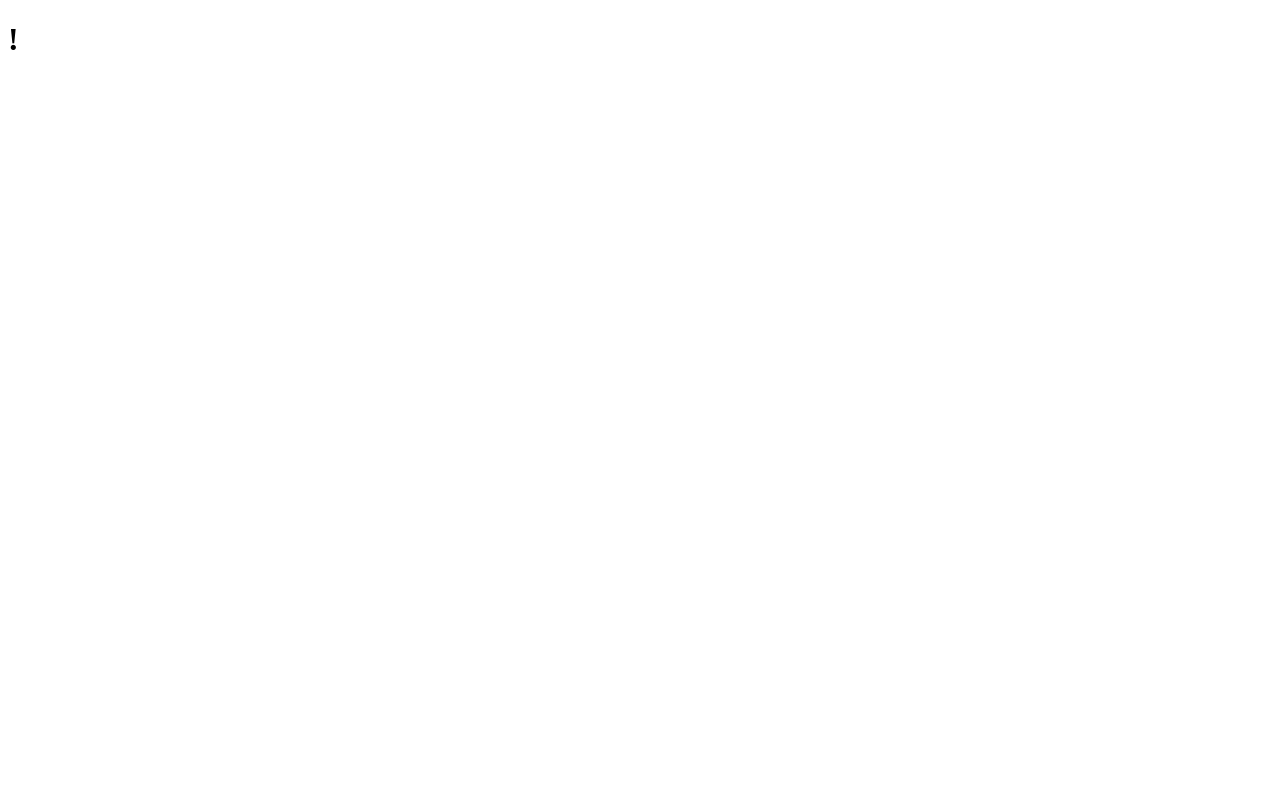
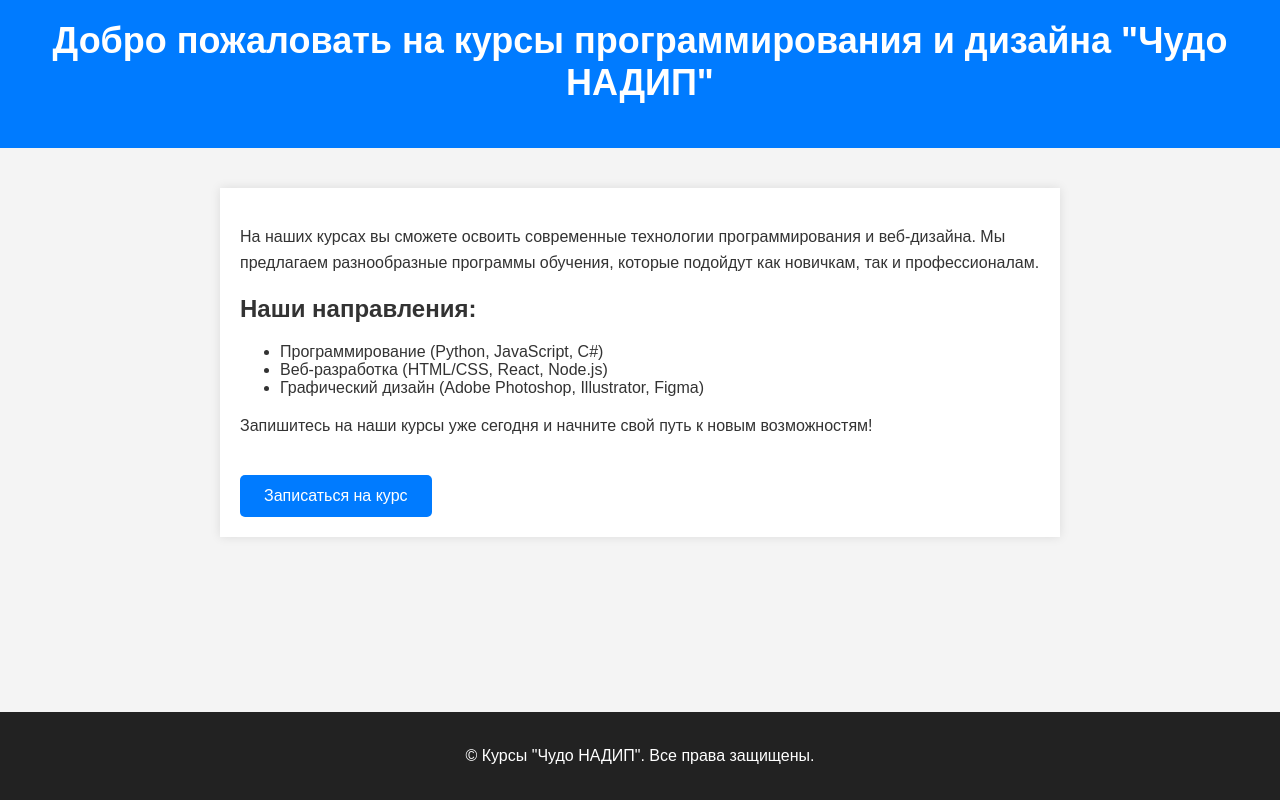
Before and after one commit to mikameww/control, a plain HTML site: page index.html in a window 1280 px wide. Drawn offline with Linux system fonts and the light colour scheme.

Commit message:
Update index.html

```diff
--- a/index.html
+++ b/index.html
@@ -1,18 +1,33 @@
 <!DOCTYPE html>
 <html lang="ru">
-  <head>
-    <meta charset="utf-8">
-    <meta http-equiv="X-UA-Compatible" content="IE=edge,chrome=1">
-    <meta name="author" content="mrmrs">
-    <meta name="description" content="Common HTML patterns">
-    <meta name="viewport" content="width=device-width, initial-scale=1">
-	   <link rel="javascript" href="index.js">
-     <link rel="stylesheet" href="style.css">
-	<link rel="icon" href="icon.png" type="image/x-icon">
+<head>
+    <meta charset="UTF-8">
+    <meta name="viewport" content="width=device-width, initial-scale=1.0">
+    <title>Курсы программирования и дизайна "Чудо НАДИП"</title>
+    <style> body { font-family: Arial, sans-serif; background-color: #f4f4f4; margin: 0; padding: 0; color: #333; } .header { background-color: #007bff; color: white; text-align: center; padding: 20px; } .content { max-width: 800px; margin: 40px auto; padding: 20px; background-color: white; box-shadow: 0 0 10px rgba(0, 0, 0, 0.1); } h1 { font-size: 36px; margin-top: 0; } p { line-height: 1.6; } .button { display: inline-block; background-color: #007bff; color: white; padding: 12px 24px; border-radius: 5px; text-decoration: none; margin-top: 20px; } .footer { background-color: #222; color: white; text-align: center; padding: 15px 0; position: fixed; bottom: 0; width: 100%; } </style>
+</head>
+<body>
+    <div class="header">
+        <h1>Добро пожаловать на курсы программирования и дизайна "Чудо НАДИП"</h1>
+    </div>
 
+    <div class="content">
+        <p>На наших курсах вы сможете освоить современные технологии программирования и веб-дизайна. Мы предлагаем разнообразные программы обучения, которые подойдут как новичкам, так и профессионалам.</p>
 
-  </head>
-  <body>
-    <h1>!</h1>
-  </body>
+        <h2>Наши направления:</h2>
+        <ul>
+            <li>Программирование (Python, JavaScript, C#)</li>
+            <li>Веб-разработка (HTML/CSS, React, Node.js)</li>
+            <li>Графический дизайн (Adobe Photoshop, Illustrator, Figma)</li>
+        </ul>
+
+        <p>Запишитесь на наши курсы уже сегодня и начните свой путь к новым возможностям!</p>
+
+        <a href="#" class="button">Записаться на курс</a>
+    </div>
+
+    <div class="footer">
+        <p>© Курсы "Чудо НАДИП". Все права защищены.</p>
+    </div>
+</body>
 </html>
```
